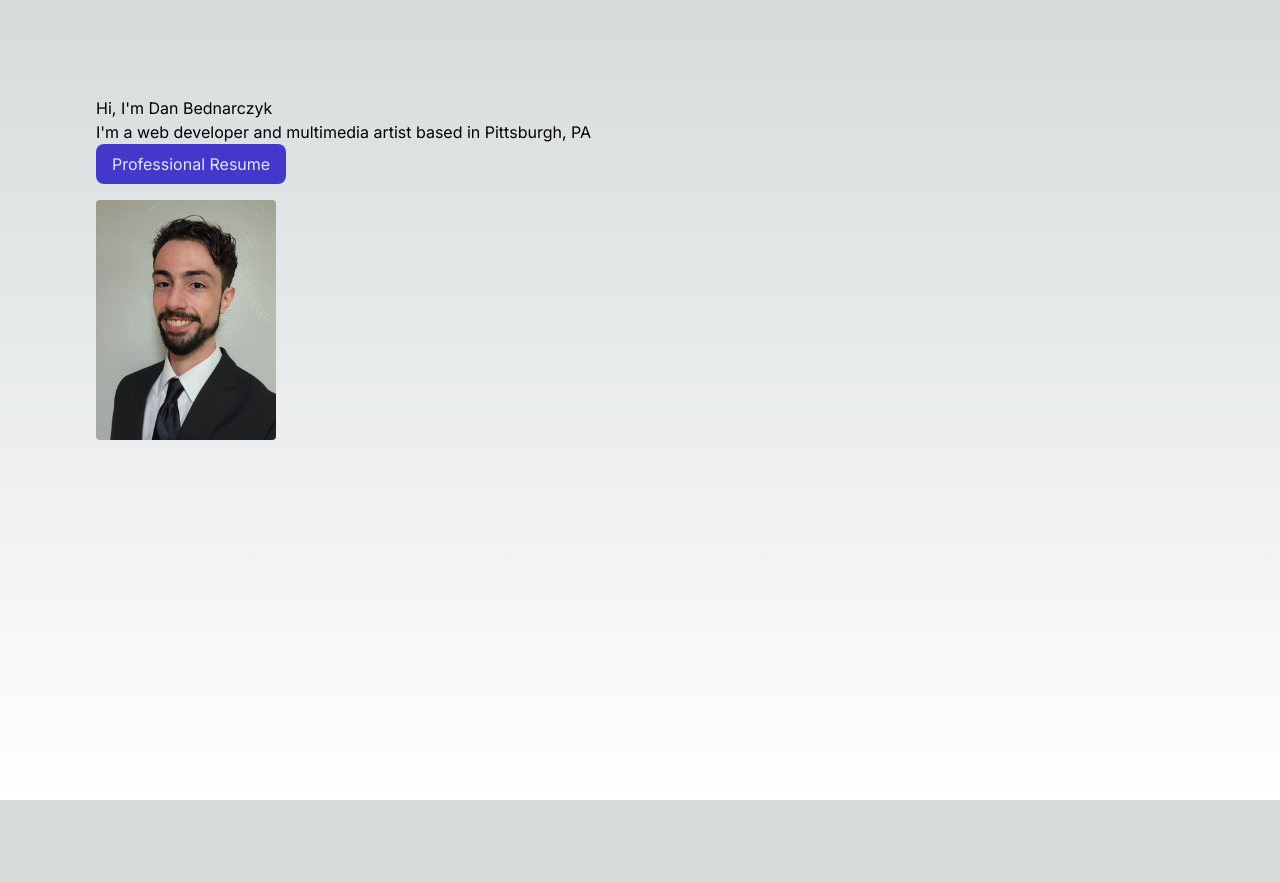
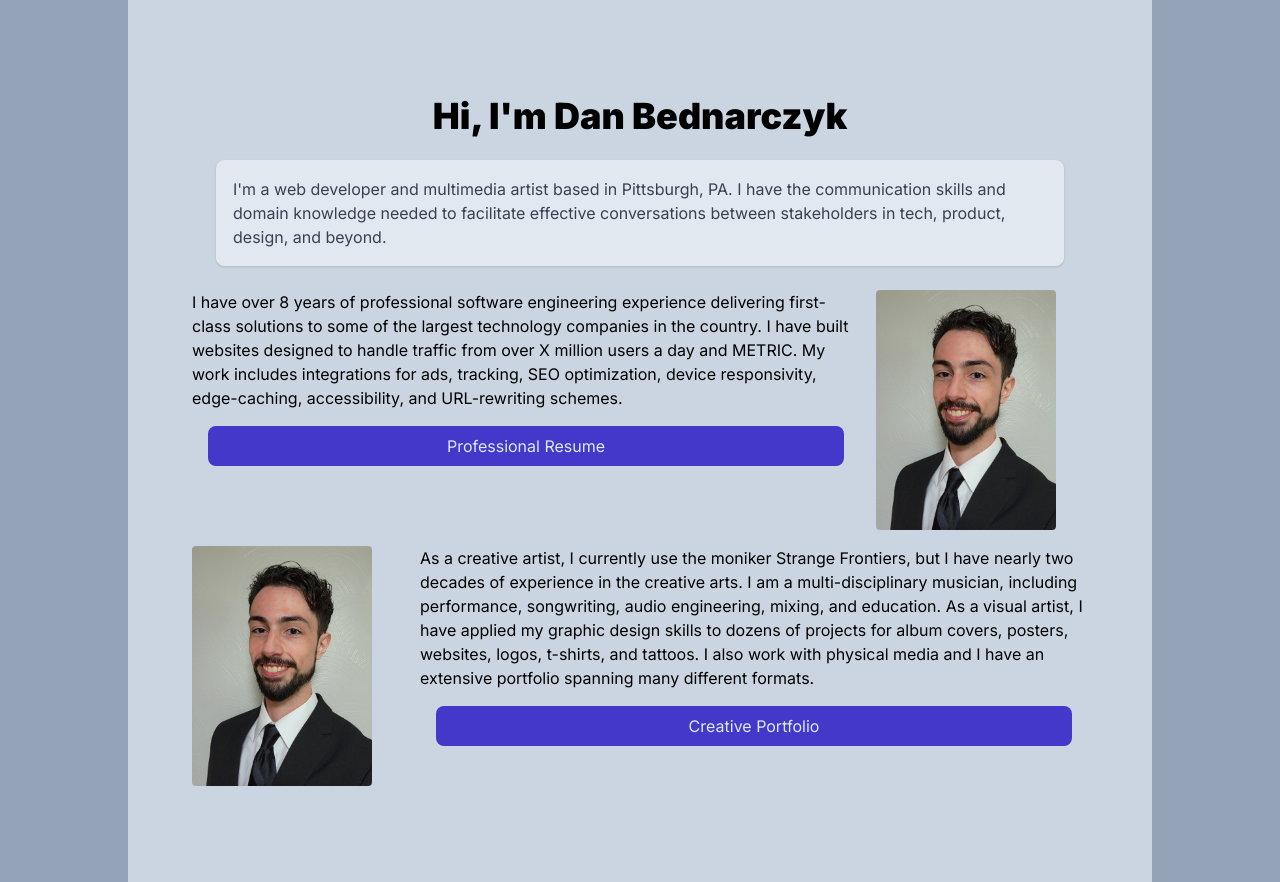
Before and after one commit to dan9418/personal-site-6, a Next.js app: page / in a window 1280 px wide. Before the commit the page ends 800 px from the top, so only its background shows below. Built offline with nearby package versions, Linux system fonts and the light colour scheme.

Commit message:
work on home pag

```diff
--- a/src/app/page.tsx
+++ b/src/app/page.tsx
@@ -1,27 +1,52 @@
-import Image from 'next/image'
+import PageFrame from '@/components/PageFrame'
+import PageHeader from '@/components/PageHeader'
+import Image, { StaticImageData } from 'next/image'
 import Link from 'next/link'
 import headshot from '../img/headshot.jpg'
 
+const Row: React.FC<{ imgSrc: StaticImageData, imgAlt: string, text: string, flip?: boolean, linkHref: string, linkText: string }> =
+  ({ imgSrc, imgAlt, text, flip, linkHref, linkText }) => {
+    const paragraph = (
+      <div className='col-span-3'>
+        <p className="">
+          {text}
+        </p>
+        <Link href={linkHref} className='flex justify-center py-2 px-4 m-4 text-indigo-100 transition-colors duration-150 bg-indigo-700 rounded-lg focus:shadow-outline hover:bg-indigo-800'>{linkText}</Link>
+      </div>
+    );
+    return (
+      <div className="mt-4">
+        <div className="grid grid-cols-4 gap-4">
+          {!flip && paragraph}
+          <div className="flex flex-col gap-4">
+            <Image
+              className="rounded"
+              src={imgSrc}
+              alt={imgAlt}
+              width={180}
+              priority
+            />
+          </div>
+          {flip && paragraph}
+        </div>
+      </div>
+    );
+  };
+
 export default function Home() {
   return (
-    <main className="min-h-screen p-24">
+    <PageFrame>
       <div className="">
-        <h1>Hi, I'm Dan Bednarczyk</h1>
-        <p className="">
-          I'm a web developer and multimedia artist based in Pittsburgh, PA
-        </p>
-        <Link href='/resume' className='inline-flex py-2 px-4 mb-4 text-indigo-100 transition-colors duration-150 bg-indigo-700 rounded-lg focus:shadow-outline hover:bg-indigo-800'>Professional Resume</Link>
+        <PageHeader text="Hi, I'm Dan Bednarczyk" />
+        <div className="block p-4 m-6 bg-slate-200 border border-gray-200 rounded-lg shadow">
+          <p className="font-normal text-gray-700">
+            I'm a web developer and multimedia artist based in Pittsburgh, PA. I have the communication skills and domain knowledge needed to facilitate effective conversations between stakeholders in tech, product, design, and beyond.
+          </p>
+        </div>
+
+        <Row linkHref='/resume' linkText='Professional Resume' imgAlt='Headshot' imgSrc={headshot} text="I have over 8 years of professional software engineering experience delivering first-class solutions to some of the largest technology companies in the country. I have built websites designed to handle traffic from over X million users a day and METRIC. My work includes integrations for ads, tracking, SEO optimization, device responsivity, edge-caching, accessibility, and URL-rewriting schemes." />
+        <Row linkHref='/portfolio' linkText='Creative Portfolio' imgAlt='Headshot' imgSrc={headshot} text="As a creative artist, I currently use the moniker Strange Frontiers, but I have nearly two decades of experience in the creative arts. I am a multi-disciplinary musician, including performance, songwriting, audio engineering, mixing, and education. As a visual artist, I have applied my graphic design skills to dozens of projects for album covers, posters, websites, logos, t-shirts, and tattoos. I also work with physical media and I have an extensive portfolio spanning many different formats." flip />
       </div>
-
-      <div className="">
-        <Image
-          className="rounded"
-          src={headshot}
-          alt="Headshot"
-          width={180}
-          priority
-        />
-      </div>
-    </main>
+    </PageFrame>
   )
 }
--- a/src/app/resume/ResumePage.tsx
+++ b/src/app/resume/ResumePage.tsx
@@ -1,3 +1,4 @@
+import PageHeader from "@/components/PageHeader";
 import React, { ReactNode } from "react";
 import { RESUME, Resume, TechSkillsItem, WorkExpItem } from './resume.data';
 
@@ -55,8 +56,8 @@ const WorkExp: React.FC<{ data: Resume['workExp'][number] }> = ({ data }) => {
 
 const ResumePage = () => {
     return (
-        <div className="p-16">
-            <h1 className="text-4xl font-black text-center">Resume</h1>
+        <>
+            <PageHeader text='Resume' />
 
             <section>
                 <SectionHeader title="Technical Skills" />
@@ -79,7 +80,7 @@ const ResumePage = () => {
                 <SectionHeader title="Projects" />
                 <List items={RESUME.projects} />
             </section>
-        </div>
+        </>
     )
 }
 
--- a/src/app/resume/page.tsx
+++ b/src/app/resume/page.tsx
@@ -1,9 +1,10 @@
+import PageFrame from "@/components/PageFrame";
 import ResumePage from "./ResumePage";
 
 export default function Home() {
     return (
-        <main>
+        <PageFrame>
             <ResumePage />
-        </main>
+        </PageFrame>
     )
 }
--- /dev/null
+++ b/src/components/PageFrame.tsx
@@ -0,0 +1,13 @@
+import { PropsWithChildren } from "react"
+
+const PageFrame: React.FC<PropsWithChildren> = ({ children }) => {
+    return (
+        <main className="min-h-screen px-24 bg-slate-400 flex justify-center">
+            <div className="w-full max-w-5xl py-24 px-16 bg-slate-300 min-h-screen">
+                {children}
+            </div>
+        </main>
+    )
+}
+
+export default PageFrame
--- /dev/null
+++ b/src/components/PageHeader.tsx
@@ -0,0 +1,8 @@
+
+const PageHeader: React.FC<{ text: string }> = ({ text }) => {
+    return (
+        <h1 className="text-4xl font-black text-center">{text}</h1>
+    )
+}
+
+export default PageHeader
--- a/tailwind.config.ts
+++ b/tailwind.config.ts
@@ -2,18 +2,11 @@ import type { Config } from 'tailwindcss'
 
 const config: Config = {
   content: [
-    './src/pages/**/*.{js,ts,jsx,tsx,mdx}',
     './src/components/**/*.{js,ts,jsx,tsx,mdx}',
     './src/app/**/*.{js,ts,jsx,tsx,mdx}',
   ],
   theme: {
-    extend: {
-      backgroundImage: {
-        'gradient-radial': 'radial-gradient(var(--tw-gradient-stops))',
-        'gradient-conic':
-          'conic-gradient(from 180deg at 50% 50%, var(--tw-gradient-stops))',
-      },
-    },
+    extend: {},
   },
   plugins: [],
 }
```
